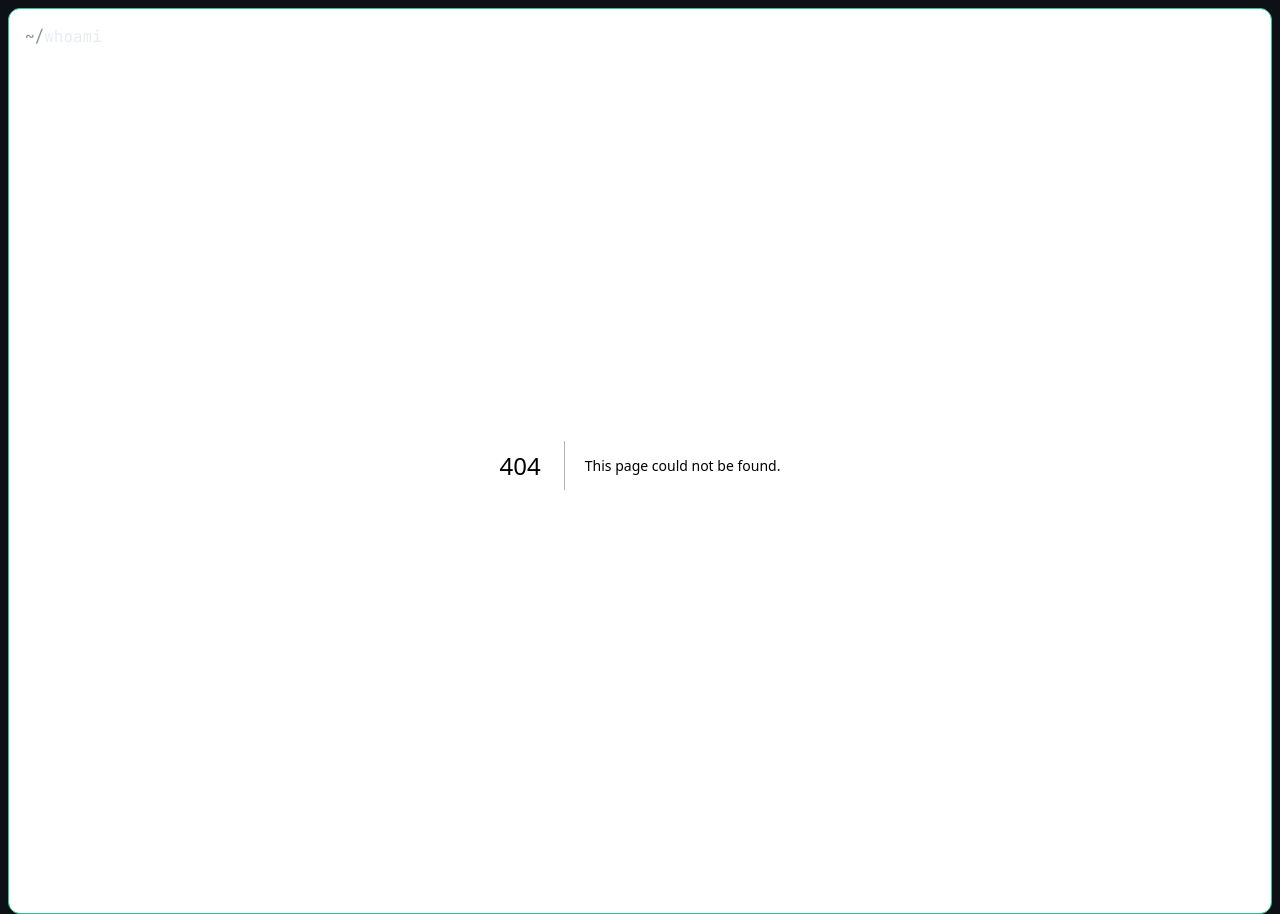
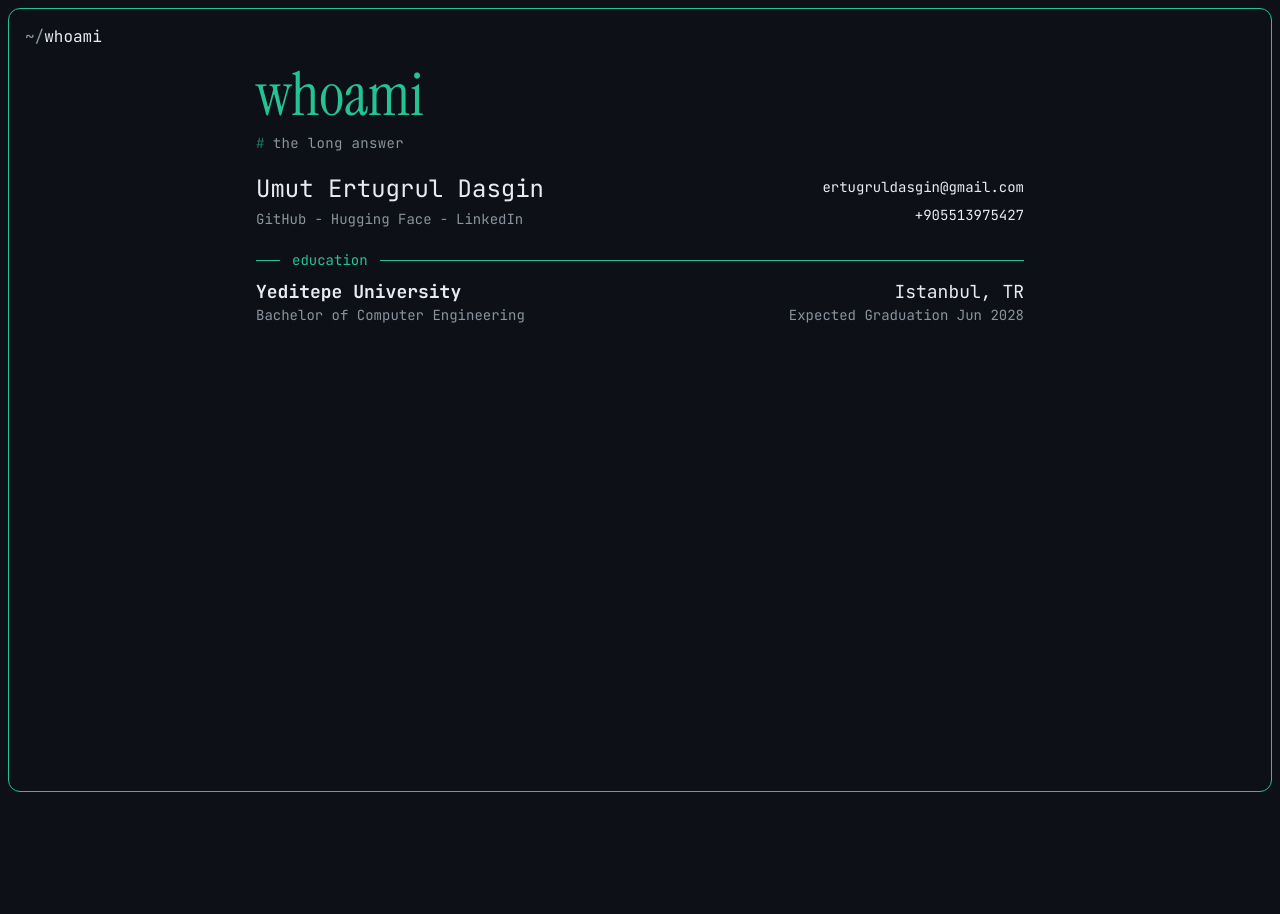
Before and after one commit to ertugruldasgin/umutertugrul-portfolio, a Next.js app: page /whoami in a window 1280 px wide. Before the commit this address had no page. After the commit the page ends 800 px from the top, so only its background shows below. Built offline with nearby package versions, Linux system fonts and the light colour scheme.

Commit message:
feat: add whoami page and related components

```diff
--- a/app/activity/page.tsx
+++ b/app/activity/page.tsx
@@ -10,6 +10,10 @@ import {
   RecentCommit,
 } from "@/lib/github";
 import { HFStats, fetchHFDatasets } from "@/lib/huggingface";
+
+export const metadata = {
+  title: "activity",
+};
 
 export default async function ActivityPage() {
   let contributions = null;
--- a/app/reading/page.tsx
+++ b/app/reading/page.tsx
@@ -1,7 +1,7 @@
 import { PageHeader } from "@/components/page-header";
 
 export const metadata = {
-  title: "Reading — Umut Ertugrul",
+  title: "reading",
 };
 
 export default function ReadingPage() {
--- a/app/uses/page.tsx
+++ b/app/uses/page.tsx
@@ -2,7 +2,7 @@ import { PageHeader } from "@/components/page-header";
 import { TerminalCard } from "@/components/terminal-card";
 
 export const metadata = {
-  title: "Uses — Umut Ertugrul",
+  title: "uses",
 };
 
 export default function UsesPage() {
--- /dev/null
+++ b/app/whoami/page.tsx
@@ -0,0 +1,49 @@
+import { PageHeader } from "@/components/page-header";
+import { SectionDivider } from "@/components/section-divider";
+import { SubHeader } from "@/components/sub-header";
+import { TerminalCard } from "@/components/terminal-card";
+import { Separator } from "@/components/ui/separator";
+import { WhoAmIEducation } from "@/components/whoami-education";
+import { WhoAmIHeader } from "@/components/whoami-header";
+
+export const metadata = {
+  title: "whoami",
+};
+
+const educations = [
+  {
+    schoolName: "Yeditepe University",
+    degree: "Bachelor of Computer Engineering",
+    location: "Istanbul, TR",
+    period: "Expected Graduation Jun 2028",
+  },
+];
+
+export default function WhoAmIPage() {
+  return (
+    <div className="flex flex-col gap-12 flex-1 w-full">
+      <div className="flex flex-col gap-6">
+        <PageHeader title="whoami" description="the long answer" />
+
+        <WhoAmIHeader
+          name="Umut Ertugrul Dasgin"
+          github="https://github.com/ertugruldasgin"
+          huggingface="https://huggingface.co/umutertugrul"
+          linkedin="https://www.linkedin.com/in/umutertugruldasgin"
+          email="ertugruldasgin@gmail.com"
+          phone="+905513975427"
+          website="/"
+        />
+
+        <div className="flex flex-col gap-2">
+          <SectionDivider title="education" />
+          <div className="flex flex-col gap-4 mt-2">
+            {educations.map((edu, i) => (
+              <WhoAmIEducation key={i} {...edu} />
+            ))}
+          </div>
+        </div>
+      </div>
+    </div>
+  );
+}
--- a/components/page-header.tsx
+++ b/components/page-header.tsx
@@ -8,7 +8,7 @@ export function PageHeader({ title, description }: PageHeaderProps) {
     <header className="flex flex-col gap-2 w-full">
       <h1 className="text-6xl font-serif text-primary select-none">{title}</h1>
       {description && (
-        <p className="text-xs md:text-sm text-subtle flex gap-2 tracking-wide">
+        <p className="text-xs md:text-sm text-subtle flex gap-2 tracking-wide select-none">
           <span className="text-primary/60 font-mono">#</span>
           {description}
         </p>
--- /dev/null
+++ b/components/section-divider.tsx
@@ -0,0 +1,25 @@
+import { cn } from "@/lib/utils";
+
+interface SectionDividerProps {
+  title: string;
+  className?: string;
+  lineClassName?: string;
+  titleClassName?: string;
+}
+
+export function SectionDivider({
+  title,
+  className,
+  lineClassName,
+  titleClassName,
+}: SectionDividerProps) {
+  return (
+    <div className={cn("flex items-center gap-3 w-full", className)}>
+      <div className={cn("h-px w-6 bg-primary", lineClassName)} />
+      <span className={cn("text-sm leading-none text-primary", titleClassName)}>
+        {title}
+      </span>
+      <div className={cn("h-px flex-1 bg-primary", lineClassName)} />
+    </div>
+  );
+}
--- /dev/null
+++ b/components/whoami-education.tsx
@@ -0,0 +1,41 @@
+interface WhoAmIEducationProps {
+  schoolName: string;
+  degree: string;
+  location?: string;
+  period?: string;
+  gpa?: string;
+}
+
+export function WhoAmIEducation({
+  schoolName,
+  degree,
+  location,
+  period,
+  gpa,
+}: WhoAmIEducationProps) {
+  return (
+    <div className="flex flex-col md:flex-row justify-between gap-2 w-full">
+      <div className="flex flex-col items-start gap-1">
+        <h3 className="text-lg font-bold text-foreground leading-none">
+          {schoolName}
+        </h3>
+        <div className="flex flex-col md:flex-row gap-0 md:gap-2">
+          <p className="text-sm text-subtle">{degree}</p>
+          {gpa && (
+            <div className="flex flex-col md:flex-row gap-2">
+              <span className="text-subtle hidden md:block">-</span>
+              <p className="text-sm text-subtle font-mono">GPA: {gpa}</p>
+            </div>
+          )}
+        </div>
+      </div>
+
+      <div className="flex flex-col items-start md:items-end gap-1 text-sm">
+        {location && (
+          <p className="text-lg leading-none text-foreground">{location}</p>
+        )}
+        {period && <p className="text-subtle font-mono">{period}</p>}
+      </div>
+    </div>
+  );
+}
--- /dev/null
+++ b/components/whoami-header.tsx
@@ -0,0 +1,86 @@
+import Link from "next/link";
+
+interface WhoAmIHeaderProps {
+  name: string;
+  github?: string;
+  huggingface?: string;
+  linkedin?: string;
+  email?: string;
+  phone?: string;
+  website?: string;
+}
+
+export function WhoAmIHeader({
+  name,
+  github,
+  huggingface,
+  linkedin,
+  email,
+  phone,
+  website,
+}: WhoAmIHeaderProps) {
+  return (
+    <div className="flex flex-col md:flex-row justify-between gap-2 w-full">
+      <div className="flex flex-col items-start gap-2">
+        {website ? (
+          <Link
+            href={website}
+            target="_blank"
+            rel="noopener noreferrer"
+            className="text-2xl leading-none text-foreground hover:text-primary transition-colors"
+          >
+            {name}
+          </Link>
+        ) : (
+          <span className="text-foreground">{name}</span>
+        )}
+
+        <div className="flex flex-wrap items-center gap-x-2 gap-y-1 text-sm">
+          {github && <SocialLink href={github} label="GitHub" />}
+          {github && huggingface && <Separator />}
+          {huggingface && (
+            <SocialLink href={huggingface} label="Hugging Face" />
+          )}
+          {(github || huggingface) && linkedin && <Separator />}
+          {linkedin && <SocialLink href={linkedin} label="LinkedIn" />}
+        </div>
+      </div>
+
+      <div className="flex flex-col items-start md:items-end gap-2 text-sm">
+        {email && (
+          <Link
+            href={`mailto:${email}`}
+            className="text-foreground hover:text-primary transition-colors"
+          >
+            {email}
+          </Link>
+        )}
+        {phone && (
+          <Link
+            href={`tel:${phone.replace(/\s/g, "")}`}
+            className="text-foreground hover:text-primary transition-colors"
+          >
+            {phone}
+          </Link>
+        )}
+      </div>
+    </div>
+  );
+}
+
+function SocialLink({ href, label }: { href: string; label: string }) {
+  return (
+    <Link
+      href={href}
+      target="_blank"
+      rel="noopener noreferrer"
+      className="text-subtle hover:text-primary transition-colors"
+    >
+      {label}
+    </Link>
+  );
+}
+
+function Separator() {
+  return <span className="text-subtle">-</span>;
+}
--- a/lib/site-map.ts
+++ b/lib/site-map.ts
@@ -1,10 +1,11 @@
 export const siteMap: Record<string, string[]> = {
-  "/": ["projects", "now", "uses", "reading", "activity"],
+  "/": ["projects", "now", "uses", "reading", "activity", "whoami"],
   "/projects": ["rehberiniz"],
   "/now": [],
   "/uses": [],
   "/reading": [],
   "/activity": [],
+  "/whoami": [],
 };
 
 export function getChildren(currentPath: string): string[] {
```
